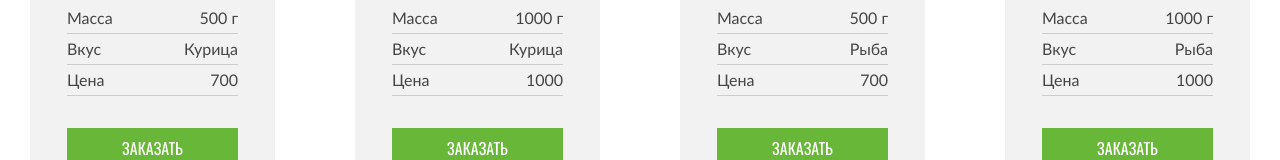
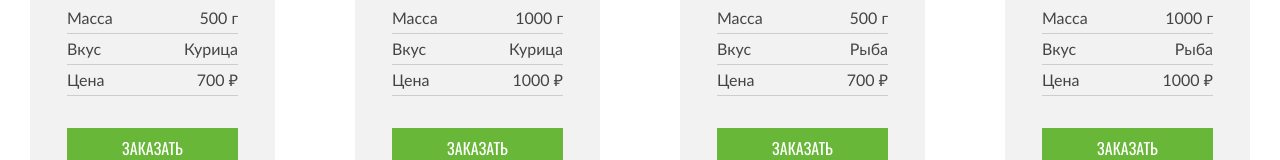
Before and after one commit to urchifox/cat-energy, a website: page source/catalog.html in a window 1280 px wide. Shown: the part 634-794 px from the top of the page. Drawn offline with nearby package versions, Linux system fonts and the light colour scheme; files that its build step writes are made by us from their sources.

Commit message:
add styles for rubles

```diff
--- a/source/styles/global/helpers.scss
+++ b/source/styles/global/helpers.scss
@@ -15,6 +15,8 @@
 
 // }
 
-// .ruble {
-
-// }
+.ruble {
+ &::after {
+  content: " \20BD";
+ }
+}
```
